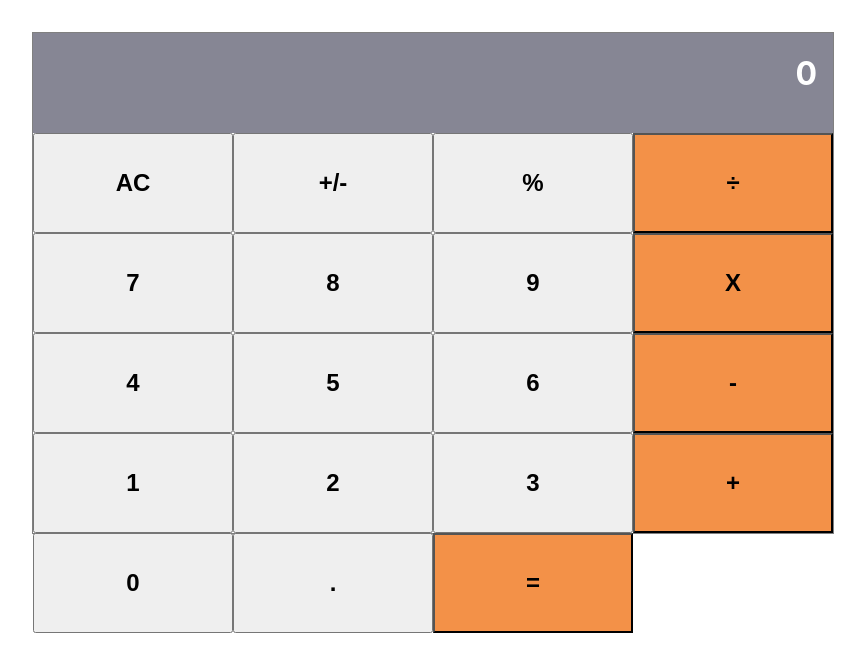
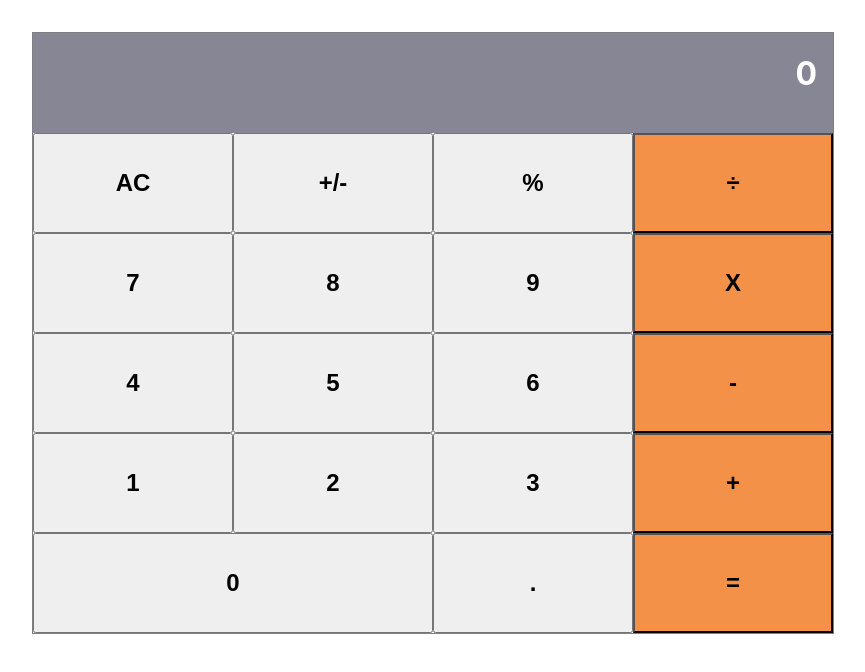
Before and after one commit to temesghentekeste/react-calculator, a React (Create React App) app: page / in a window 1280 px wide. Shown: the top 672 px of the page, without its empty margins (207-1072 px from the left). Built offline with nearby package versions, Linux system fonts and the light colour scheme.

Commit message:
Conditionally style last buttons

```diff
--- a/src/App.css
+++ b/src/App.css
@@ -9,7 +9,7 @@
 
 .calculatorContainer {
   width: 800px;
-  height: 500px;
+  height: 600px;
   max-width: 820px;
   margin: auto;
   margin-top: 2rem;
@@ -50,6 +50,16 @@
 .calculatorButtonContainer_last > button {
   background-color: #F39148;
 }
+
+.calculatorButtons__last {
+  display: grid;
+  grid-template-columns: repeat(4, 1fr)
+
+}
+
+.calculatorButtons__last div:first-child {
+  grid-column: 1/3;
+}
 @media (prefers-reduced-motion: no-preference) {
   .App-logo {
     animation: App-logo-spin infinite 20s linear;
--- a/src/components/ButtonPanel.js
+++ b/src/components/ButtonPanel.js
@@ -13,7 +13,12 @@ function ButtonPanel(props) {
   ];
 
   const renderedBtns = btns.map((btnGroup, index) => (
-    <div key={index} className="calculatorButtons">
+    <div
+      key={index}
+      className={`calculatorButtons ${
+        index === 4 && 'calculatorButtons__last'
+      }`}
+    >
       {btnGroup.map((btn, index) => (
         <Button
           key={index}
```
